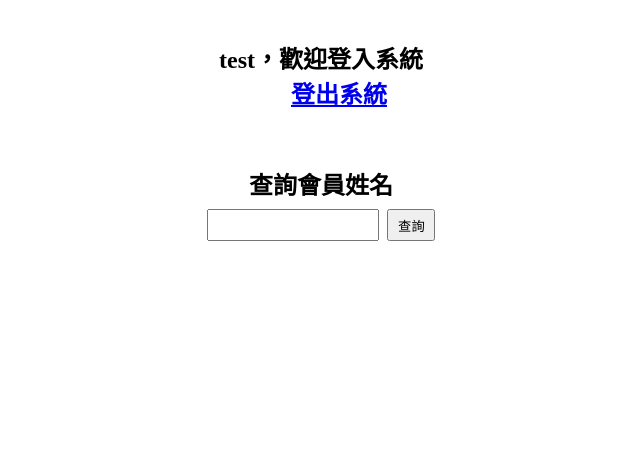
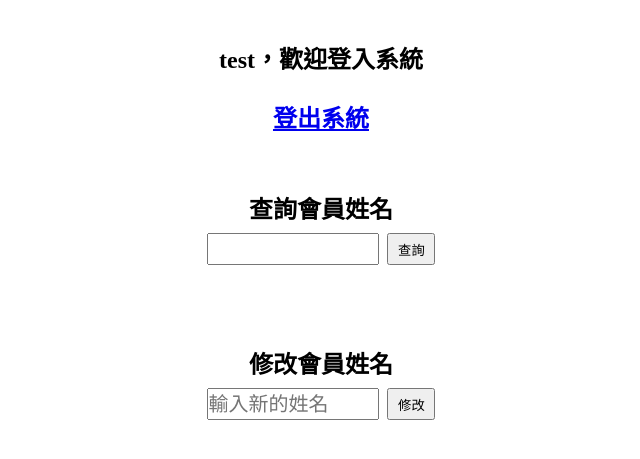
Before and after one commit to Ching-Huang/wehelp-assignments, a Flask app: page /member/ in a window 1280 px wide. Shown: the part 160-619 px from the top of the page, without its empty margins (319-959 px from the left). Run offline with Flask 2, Linux system fonts and the light colour scheme; a user stored in the database is signed in.

Commit message:
新增 要求三

```diff
--- a/week-7/app.py
+++ b/week-7/app.py
@@ -1,4 +1,4 @@
-from flask import Flask, redirect, url_for, render_template, request, session
+from flask import Flask, redirect, url_for, render_template, request, session, jsonify
 
 # 導入 JSON 模組
 import json
@@ -13,15 +13,15 @@ website = mysql.connector.connect(
 )
 cursor = website.cursor()
 
-# 新增 1 筆會員資料到 database 中
+# [增]新增 1 筆會員資料到 database 中
 # database => member table
-def addNewMemberToDB(name, username, password):
+def AddNewMemberToDB(name, username, password):
     sql = "INSERT INTO member (name, username, password, follower_count) VALUES (%s, %s, %s, %s)"
     member = (name, username, password, 0)
     cursor.execute(sql, member)
     website.commit()
 
-# 讀取 database 資料，查詢 資料庫中有無 此帳號( username )
+# [查]讀取 database 資料，查詢 資料庫中有無 此帳號( username )
 def SearchMemberByUsername(username):
     sql = "SELECT * FROM member WHERE username = %s"
     variable = (username, )
@@ -39,6 +39,33 @@ def SearchMemberByUsername(username):
             print(UserData)
         return SearchResult
 
+# [改]修改該會員姓名(name)
+def ModifyMemberNameByAccount(Account, ModifiedName):
+
+    '''修改該會員的姓名
+
+    修改 資料庫中帳號(欄位名稱 username )所對應的姓名(欄位名稱 name )
+
+    Example :
+        更改帳號 puppy 的姓名 dog 為 chocho
+        ---------------------------
+        | name       | username   |
+        ---------------------------
+        | dog        | puppy       |
+        ---------------------------
+
+        >>> ModifyMemberNameByAccount('puppy','chocho')
+
+    Args:
+        Account     : 要修改的帳號(username)
+        ModifiedName: 修改後的姓名(name)
+
+    '''
+    sql = "UPDATE member SET name = %s WHERE username = %s"
+    variable = (ModifiedName, Account)
+    cursor.execute(sql, variable)
+    website.commit()
+
 #建立 Flask 物件
 app = Flask(__name__)
 
@@ -48,19 +75,19 @@ app.secret_key = "so far so good"
 #網站的首頁
 @app.route('/')
 def index():
-    state = session.get("user")
-    if state != None:
+    MemberName = session.get("user")
+    if MemberName != None:
         return redirect(url_for('success'))
     else:
         return render_template('index.html')
 
 @app.route('/member/')
 def success():
-    state = session.get("user")
-    if state == None:
+    MemberName = session.get("user")
+    if MemberName == None:
         return redirect(url_for('index'))
     else:
-        return render_template('success.html', name = state)
+        return render_template('success.html', name = MemberName)
 
 @app.route('/error/')
 def error():
@@ -69,7 +96,7 @@ def error():
 
 #處理 註冊帳號 路由
 @app.route('/signup', methods=['POST'])
-def signup():
+def sign_up():
     if request.method == 'POST':
 
         # 讀取 新註冊會員 姓名,帳號,密碼
@@ -83,7 +110,7 @@ def signup():
 
         # 若 無 此會員，則新增資料到 member 資料表，註冊成功，導回【首頁網址】
         if SearchResult == None:
-            addNewMemberToDB(SignUpName, SignUpAccount, SignUpPwd)
+            AddNewMemberToDB(SignUpName, SignUpAccount, SignUpPwd)
             return redirect(url_for('index'))
 
         # 若 有 此會員，則不新增資料，註冊失敗，導向【失敗頁網址】，並顯示「帳號已經被註冊」
@@ -92,7 +119,7 @@ def signup():
 
 #處理 登入系統 路由
 @app.route('/signin', methods=['POST'])
-def signin():
+def sign_in():
 
     if request.method == 'POST':
         account = request.form['account']
@@ -103,7 +130,7 @@ def signin():
 
         # 檢查資料庫的 member 資料表中是否有對應的帳號、密碼
         SearchResult = SearchMemberByUsername(account)
-        print('檢查資料庫',SearchResult)
+        # print('檢查資料庫',SearchResult)
 
         # 帳號密碼 沒有對應，登入失敗，將使用者導向【失敗頁網址】，並顯示「帳號或密碼輸入錯誤」
         if SearchResult == None:
@@ -118,14 +145,15 @@ def signin():
 
             # 欄位 password
             if pwd == SignInMemberPwd:
-                session['user'] = SignInMember[1] # 紀錄目前登入的 使用者姓名
+                session['user']     = SignInMember[1] # 紀錄目前登入的 使用者姓名
+                session['username'] = SignInMember[2] # 紀錄目前登入的 使用者帳號
                 return redirect(url_for('success'))
             else:
                 return redirect(url_for('error', message = "帳號、或密碼輸入錯誤"))
 
-#供 前端 使用的 API 路由
+#供 前端 使用的 API 路由 - [查詢會員資料]
 @app.route('/api/members', methods=['GET'])
-def api():
+def api_search():
     KeyInUsername = request.args.get("username", None)
 
     # 檢查資料庫的 member 資料表中是否有對應的 會員帳號
@@ -155,9 +183,38 @@ def api():
         Convert2JsonFormat = json.dumps(PythonFormat, ensure_ascii = False)
         return Convert2JsonFormat
 
+#供 前端 使用的 API 路由 - [修改會員姓名]
+@app.route('/api/member', methods=['POST'])
+def api_modify():
+
+    # 取得目前的登入帳號
+    MemberName = session.get("username")
+
+    if MemberName != None:
+        CurrentUserName = session['username']
+        # print('目前使用者帳號為 = ', CurrentUserName)
+
+    else:  # 未登入時的狀態
+        Response = {"error": 'true'}
+        return jsonify(Response)
+
+    if request.method == 'POST':
+        RequestBody  = request.json  # 取得前端送來的 Request Body 請求資料
+        ModifiedName = RequestBody['name']  # 取出修改後的 "新姓名"
+
+        # 修改會員姓名
+        ModifyMemberNameByAccount(CurrentUserName, ModifiedName)
+
+        # 從資料庫中取得修改後的姓名 並更新 session
+        SearchResult = SearchMemberByUsername(CurrentUserName)
+        session['user'] = SearchResult[0][1] #更新 session 中的姓名
+
+        Response = {"ok":'true'}
+    return jsonify(Response)
+
 #處理 登出系統 路由
 @app.route('/signout', methods=['GET'])
-def signout():
+def sign_out():
     if 'user' in session:
         session.clear()
     return redirect(url_for('index'))
--- a/week-7/static/styles/style.css
+++ b/week-7/static/styles/style.css
@@ -124,6 +124,7 @@ main section.search div.search, main section.search div.modify, main section.mod
   -webkit-box-align: center;
       -ms-flex-align: center;
           align-items: center;
+  margin-bottom: 0.5rem;
 }
 
 main section.search div.search input.search, main section.search div.search input.modify, main section.search div.modify input.search, main section.search div.modify input.modify, main section.modify div.search input.search, main section.modify div.search input.modify, main section.modify div.modify input.search, main section.modify div.modify input.modify {
--- a/week-7/static/styles/style.scss
+++ b/week-7/static/styles/style.scss
@@ -21,9 +21,7 @@ header{
     }
 }
 main{
-    // border: 1px solid blue;
     width: 100%;
-    // height: 100%; //暫時
     display: flex;
     justify-content: center;
     align-items: center;
@@ -52,7 +50,6 @@ main{
         margin: 40px 0;
     }
     section.search, section.modify{
-        // border: 1px solid blue;
         width: 100%;
         display: flex;
         justify-content: center;
@@ -63,12 +60,12 @@ main{
             margin-bottom: 0.5rem;
         }
         div.search, div.modify{
-            // border: 1px solid red;
             width: 100%;
             height: auto;
             display: flex;
             justify-content: center;
             align-items: center;
+            margin-bottom: 0.5rem;
             input.search, input.modify{
                 width: 13.5%;
 
@@ -85,7 +82,6 @@ main{
             }
         }
         div.searchResult, div.modifyStatus{
-            // border: 1px solid green;
             width: 15%;
             height: 2rem;
             font-size: 1.5rem;
--- a/week-7/static/success.js
+++ b/week-7/static/success.js
@@ -1,15 +1,16 @@
 console.clear();
 
+/*----------------------- 前端透過 Fetch 連接 API 查詢會員資料 ----------------------- */
 async function searchUsername(){
 
-    // 從 DOM 中取得 username 的"欄位值"
+    // [DOM] 取得 username 的"欄位值"
     let inputSearchUsername = document.querySelector('input').value;
 
     // 串接 API 並將 查詢 username 的欄位作為"樣板字串"代入 API網址中
     let apiUrl = await fetch(`http://127.0.0.1:3000/api/members?username=${inputSearchUsername}`);
     apiUrl = await apiUrl.json();
 
-    // 從 DOM 中取得查詢 username 結果的欄位
+    // [DOM] 取得查詢 username 結果的欄位
     let showUsername = document.querySelector('.searchResult');
 
     // 查詢結果的欄位預留"空字串"
@@ -23,19 +24,88 @@ async function searchUsername(){
         let name     = apiUrl.data.name;
         let username = apiUrl.data.username;
         showTextResult   =  `${name}`+ " " +`(${username})`;
-
-    }else{
+    }
+    else{
         showTextResult   = "查無此人";
     }
 
     // 顯示查詢結果
     showUsername.textContent = showTextResult;
+
+    // 清空 input 輸入框
+    let inputClean = document.querySelector('.search input.search');
+    inputClean.value = "";
 }
 
-// 從 DOM 中取得 查詢按鈕 的欄位
+// [DOM] 取得 查詢按鈕 的欄位
 let searchBtn = document.querySelector('button#search');
 
 // 搜尋按鈕 綁監聽，點擊按鈕後執行 查詢會員姓名
-searchBtn.addEventListener('click', e => {
-    searchUsername();
-})
+searchBtn.addEventListener('click', searchUsername)
+
+
+/*------------------------------- 完成修改 姓名 的功能 ------------------------------- */
+async function modifyName(){
+
+    // [DOM] 取得 name 的"欄位值"
+    let inputModifyName = document.querySelector('.modify input.modify').value;
+
+    // 串接 API ，處理 Request Body 請求資料 => 設定 method、headers 的參數值
+    const apiUrl = 'http://127.0.0.1:3000/api/member';
+    fetch(apiUrl, {
+        method: 'POST',
+        body: JSON.stringify({
+            'name': inputModifyName
+        }),
+        headers:{
+            'Content-Type': 'application/json;'
+        }
+    })
+    .then(res => {
+        return res.json();  // 轉換為JSON
+    }).then(result =>{
+        // console.log('inputModifyName:', inputModifyName);
+
+        // [DOM] 取得修改 姓名 狀態結果的欄位
+        let showModifyStatus = document.querySelector('.modifyStatus');
+        // console.log('==showModifyStatus==', showModifyStatus);
+
+        // 成功修改資料
+        if ('ok' in result){
+            // [DOM] 取得  <h2 id="loginName"> ，歡迎登入系統</h2>
+            let showLoginNewName = document.querySelector('#member #loginName');
+            // console.log('==showLoginNewName==', showLoginNewName);
+
+        // 將修改後姓名，顯示在歡迎訊息中
+        showLoginNewName.textContent = inputModifyName + '，歡迎登入系統';
+
+        showModifyStatus.textContent = '更新成功';
+
+        // 清空 input 輸入框
+        let inputClean = document.querySelector('.modify input.modify');
+        inputClean.value = "";
+
+        }
+        else{
+            showModifyStatus.textContent = '更新失敗';
+        }
+    });
+}
+
+function btnBindProcess(){
+
+    // [DOM] 取得 查詢按鈕 的欄位
+    let searchBtn = document.querySelector('button#search');
+
+    // 搜尋按鈕 綁監聽，點擊按鈕後執行 查詢會員姓名
+    searchBtn.addEventListener('click', searchUsername)
+
+    // [DOM] 取得 修改按鈕 的欄位
+    let modifyBtn = document.querySelector('button#modify');
+
+    // 修改按鈕 綁監聽，點擊按鈕後執行 修改會員姓名
+    modifyBtn.addEventListener('click', modifyName);
+}
+
+//等待網頁完全讀取完畢, 再綁監聽
+window.addEventListener('load', btnBindProcess);
--- a/week-7/templates/success.html
+++ b/week-7/templates/success.html
@@ -21,34 +21,33 @@
 
     <main>
         <form id="member" action="/member/" method="POST">
-            <h2>{{ name }}，歡迎登入系統<br>
-                &nbsp;&nbsp;&nbsp;&nbsp;&nbsp;&nbsp;&nbsp;&nbsp;&nbsp;&nbsp;&nbsp;
-                <a href="/signout">登出系統</a></h2>
+            <h2 id="loginName">{{ name }}，歡迎登入系統</h2>
+            <h2>
+                <a href="/signout">登出系統</a>
+            </h2>
         </form>
 
         <section class="search">
             <h2>查詢會員姓名</h2>
 
             <div class="search">
-                <input type="search" class="search"  name="username">
+                <input type="search" class="search">
                 <button type="button" id="search">查詢</button>
             </div>
 
             <div class="searchResult"></div>
-
         </section>
 
-        <!-- <section class="modify">
+        <section class="modify">
             <h2>修改會員姓名</h2>
 
             <div class="modify">
-                <input type="modify" class="modify"  name="username">
+                <input type="text" class="modify" placeholder="輸入新的姓名">
                 <button type="button" id="modify">修改</button>
             </div>
 
             <div class="modifyStatus"></div>
-
-        </section> -->
+        </section>
     </main>
 
     <script src="{{url_for('static', filename='success.js')}}" type="text/javascript"></script>
```
Also changed, not shown: 1 other file.
